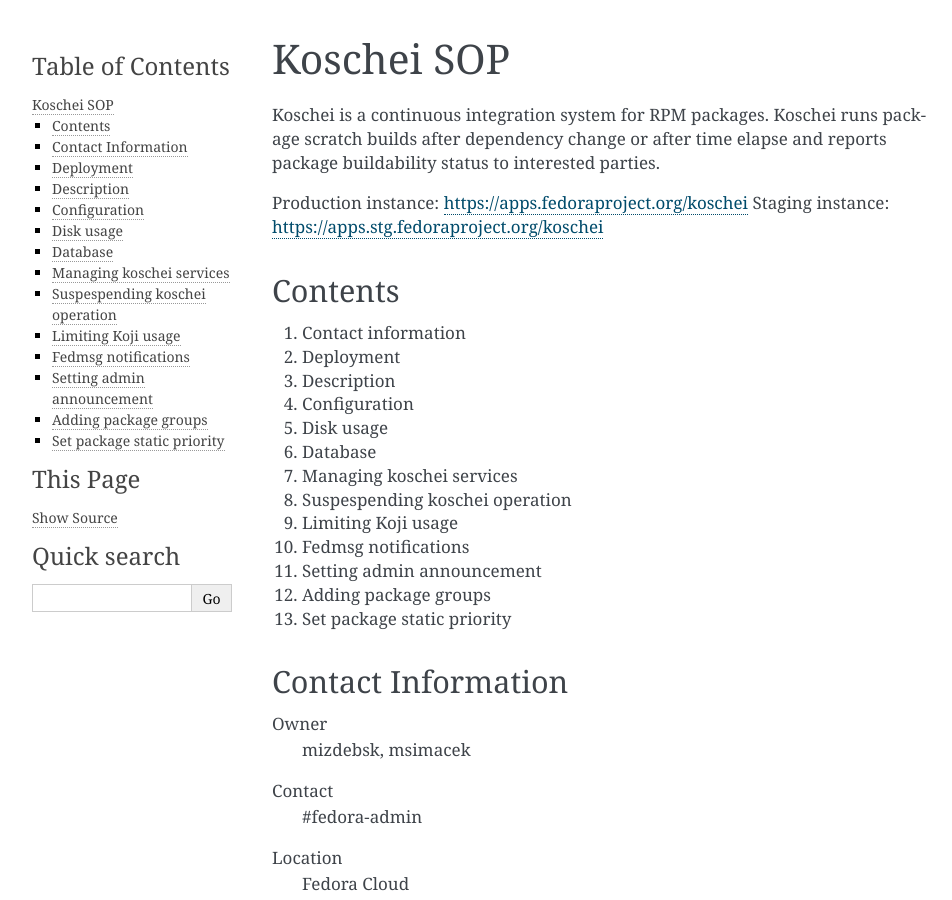
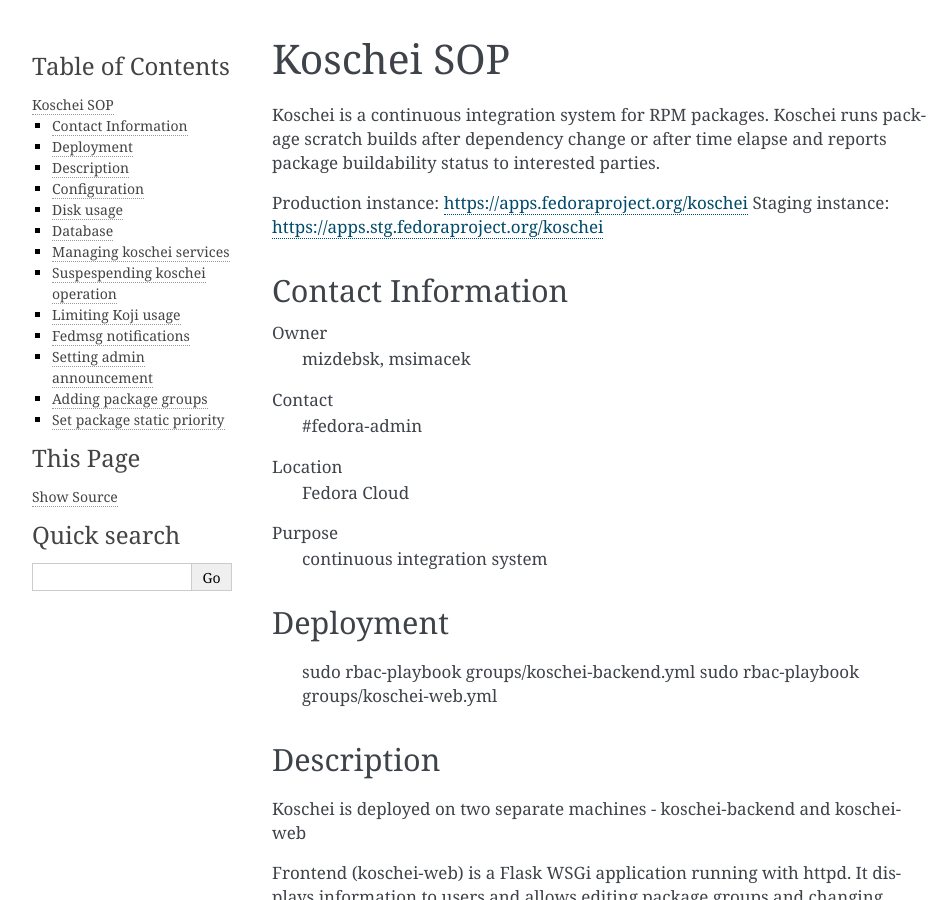
Before and after one commit to FrostyX/infra-docs, a Sphinx documentation site: the page built from docs/sysadmin-guide/sops/koschei.rst, in a window 1280 px wide and 900 px high. Shown: the whole window, without its empty margins (148-1100 px from the left). Built offline with Sphinx 7.4.7, drawn with Linux system fonts in a browser that asks for light colours.

Commit message:
Remove Contents section from Koschei SOP

```diff
--- a/docs/sysadmin-guide/sops/koschei.rst
+++ b/docs/sysadmin-guide/sops/koschei.rst
@@ -14,22 +14,6 @@
 
 Production instance: https://apps.fedoraproject.org/koschei
 Staging instance:    https://apps.stg.fedoraproject.org/koschei
-
-Contents
-========
-1.  Contact information
-2.  Deployment
-3.  Description
-4.  Configuration
-5.  Disk usage
-6.  Database
-7.  Managing koschei services
-8.  Suspespending koschei operation
-9.  Limiting Koji usage
-10. Fedmsg notifications
-11. Setting admin announcement
-12. Adding package groups
-13. Set package static priority
 
 Contact Information
 ===================
```
